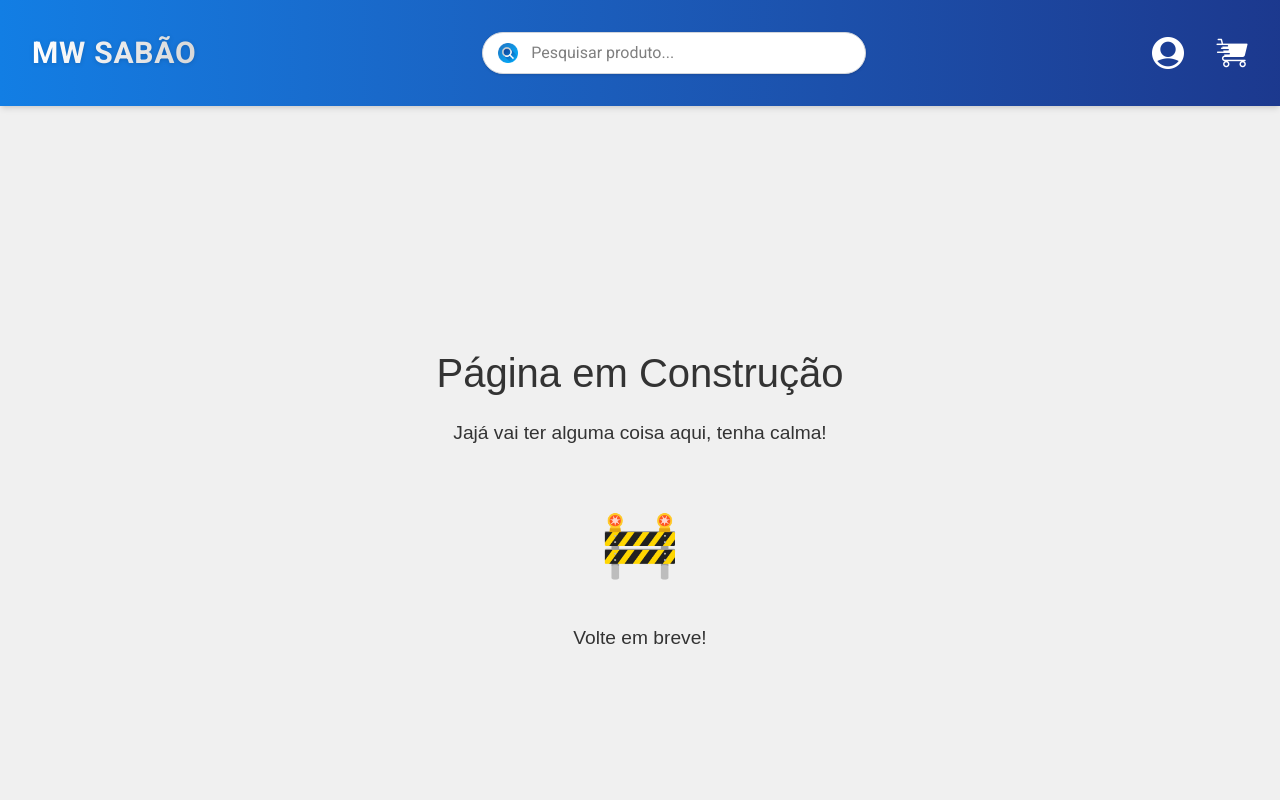
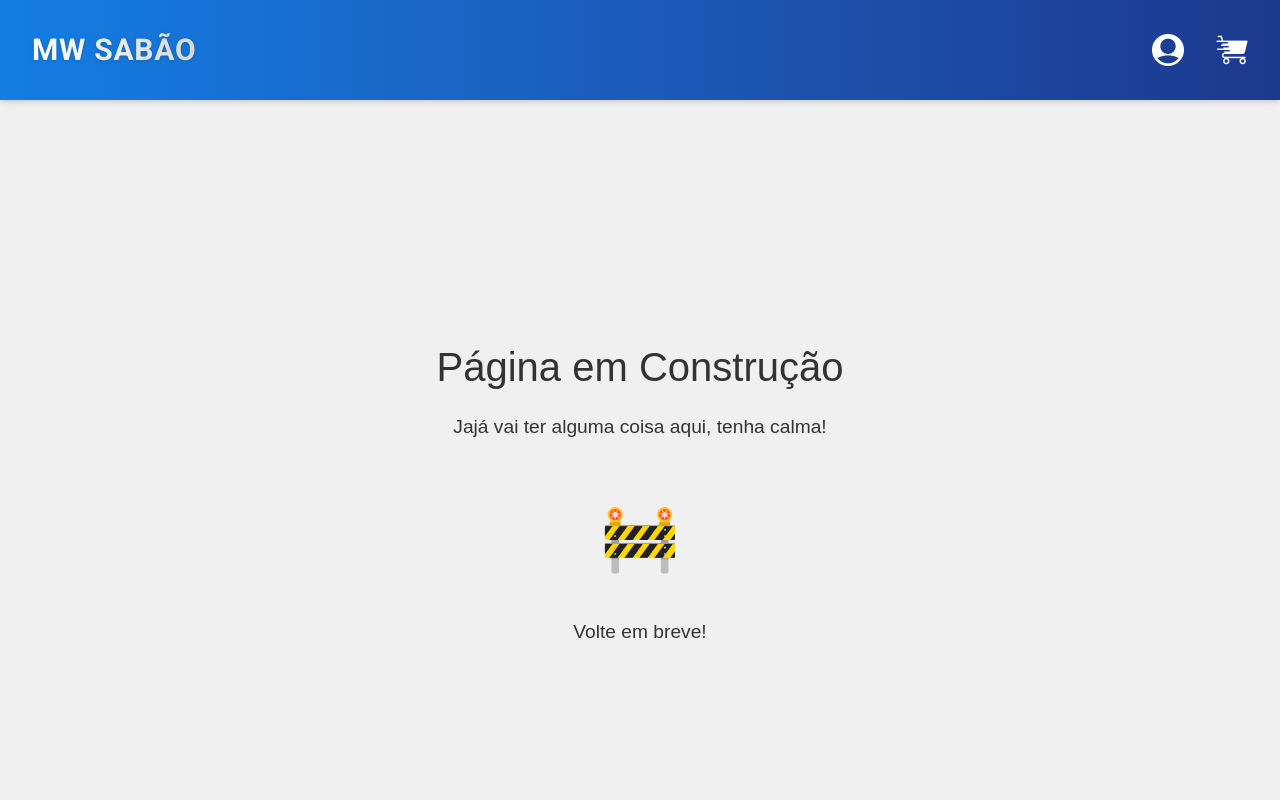
Before and after one commit to ViniMesquitaa/frontend-aderirShop, a React (Vite) app: page /catalog in a window 1280 px wide. Shown: the top 800 px of the page. Built offline with nearby package versions, Linux system fonts and the light colour scheme.

Commit message:
responsive header

```diff
--- a/src/components/Header.jsx
+++ b/src/components/Header.jsx
@@ -1,12 +1,17 @@
+import { useNavigate } from "react-router-dom";
+
 const Header = () => {
+  const navigate = useNavigate();
   return (
     <header className="bg-gradient-to-r from-[#127ee4] to-blue-900 p-4 md:p-8 shadow-md">
       <div className="flex flex-col md:flex-row items-center justify-between max-w-7xl mx-auto gap-4">
         <div className="flex items-center justify-between w-full md:w-auto cursor-pointer">
-          <h1 className="relative inline-block group text-2xl md:text-3xl font-bold bg-gradient-to-r from-[#ffffff] to-[#d8d8d8] text-transparent bg-clip-text tracking-wide drop-shadow-sm">
+          <button onClick={() => navigate("/catalog")}>
+            <h1 className="relative inline-block group text-2xl md:text-3xl font-bold bg-gradient-to-r from-[#ffffff] to-[#d8d8d8] text-transparent bg-clip-text tracking-wide drop-shadow-sm cursor-pointer">
               MW SABÃO
               <span className="absolute left-0 bottom-0 h-[2px] w-0 bg-white transition-all duration-500 group-hover:w-full"></span>
             </h1>
+          </button>
 
           <nav className="flex items-center space-x-4 md:hidden">
             <img
@@ -22,30 +27,22 @@ const Header = () => {
           </nav>
         </div>
 
-        <div className="relative w-full md:w-64 lg:w-80 xl:w-96">
-          <input
-            type="text"
-            placeholder="Pesquisar produto..."
-            className="w-full pl-12 pr-4 py-2 rounded-full bg-white border border-gray-300 shadow-sm focus:outline-none focus:ring-2 focus:ring-blue-500 transition duration-200"
-          />
-          <img
-            src="lupa.png"
-            alt="ícone de pesquisa"
-            className="w-5 h-5 absolute left-4 top-1/2 transform -translate-y-1/2"
-          />
-        </div>
-
         <nav className="hidden md:flex items-center space-x-6 lg:space-x-8">
+          <button onClick={() => navigate("/profile-user")}>
             <img
               src="do-utilizador.png"
               alt=""
               className="w-7 lg:w-8 cursor-pointer"
             />
+          </button>
+
+          <button>
             <img
               src="carrinho-de-compras.png"
               alt=""
               className="w-7 lg:w-8 cursor-pointer"
             />
+          </button>
         </nav>
       </div>
     </header>
```
Lines whose indentation alone changed are shown as unchanged.
